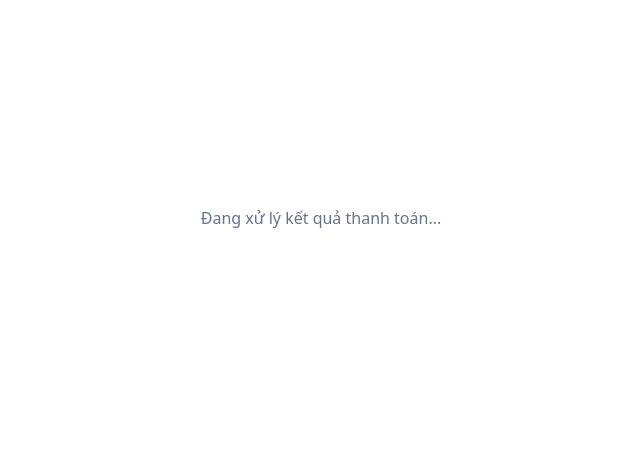
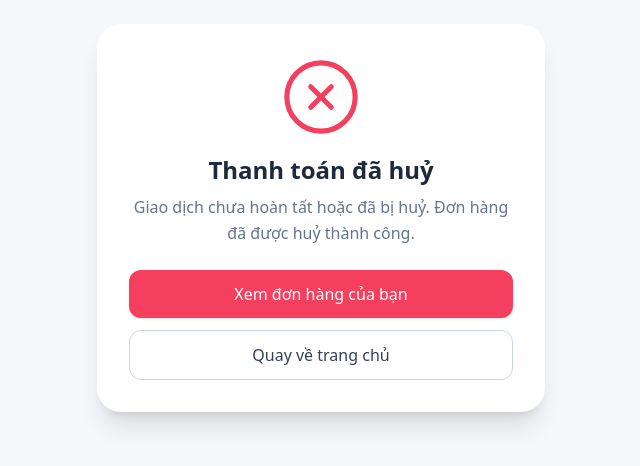
Before and after one commit to Yuta3108/ShopThuCong, a React (Vite) app in the folder ShopThuCong/: page /payment-success in a window 1280 px wide. Shown: the part 182-648 px from the top of the page, without its empty margins (319-959 px from the left). Built offline with nearby package versions, Linux system fonts and the light colour scheme.

Commit message:
sửa thanh toán zalo

```diff
--- a/ShopThuCong/src/User/ChucNang/Cart/paymentsuccess.jsx
+++ b/ShopThuCong/src/User/ChucNang/Cart/paymentsuccess.jsx
@@ -14,7 +14,11 @@ export default function PaymentSuccess() {
   const cancelledRef = useRef(false);
 
   useEffect(() => {
-    if (!orderId) return;
+    if (!orderId) {
+    setIsPaid(false);
+    setLoading(false);
+    return;
+  }
 
     const token = localStorage.getItem("token");
 
```
